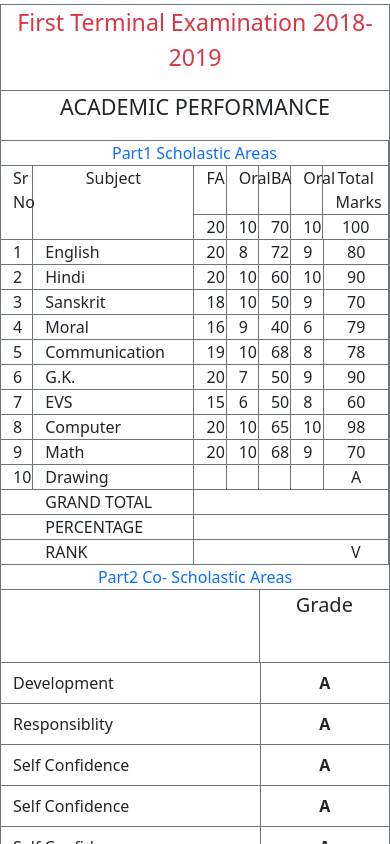
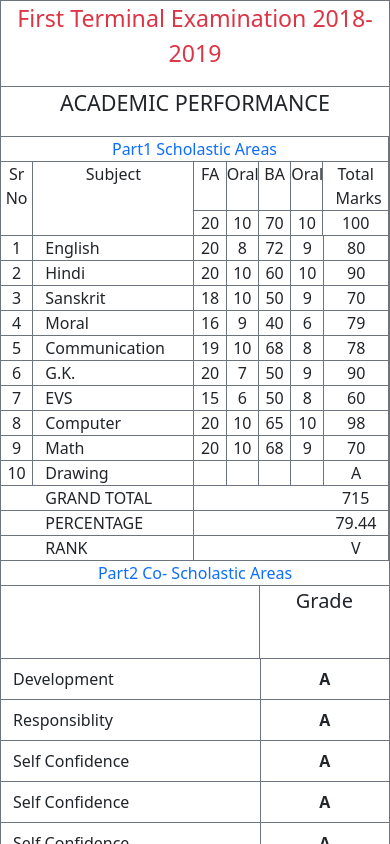
Before and after one commit to mrinalFouzdar/score-card, a React (Create React App) app: page / in a window 390 px wide. Shown: the top 844 px of the page. Built offline with nearby package versions, Linux system fonts and the light colour scheme.

Commit message:
css update

```diff
--- a/public/index.html
+++ b/public/index.html
@@ -9,6 +9,7 @@
       name="description"
       content="Web site created using create-react-app"
     />
+
     <link rel="apple-touch-icon" href="%PUBLIC_URL%/logo192.png" />
     <!--
       manifest.json provides metadata used when your web app is installed on a
--- a/src/components/Part1.jsx
+++ b/src/components/Part1.jsx
@@ -1,8 +1,8 @@
 import React from 'react'
 import {  Row, Col } from 'react-bootstrap';
 import result from "../data/result.json"
-// import { percentage, sum } from '../shared/helper';
-import "./table.css"
+import { percentage, sum } from '../shared/helper';
+import "./style.css"
 const Part1 = () => {
   return (
     <>
@@ -22,7 +22,7 @@ const Part1 = () => {
 
                                 <Col md={5}  sm={8} xs={6}>
                                     <Row>
-                                        <Col md={2} xs={2} sm={2} className="text-center border-end border-secondary paddingZero">
+                                        <Col md={2} xs={2} sm={2} className="paddingZero text-center border-end border-secondary paddingZero">
                                             FA
                                         </Col>
                                         <Col md={2} xs={2} sm={2} className="text-center border-end border-secondary paddingZero">
@@ -94,7 +94,7 @@ const Part1 = () => {
                                 <Col md={5} sm={8} xs={6} className="text-end">
                                 <Row>
                                 <Col xs={{span:4 , offset:8}} className="text-center">
-                                            {/* {sum(result.part_1)|| "0"} */}
+                                            {sum(result.part_1)}
                                 </Col>
                                </Row>
                                 </Col>
@@ -106,7 +106,7 @@ const Part1 = () => {
                                 <Row>
 
                                         <Col xs={{span:4 , offset:8}} className="text-center">
-                                            {/* {percentage(result.part_1)||0} */}
+                                            {percentage(result.part_1)}
                                         </Col>
                                     </Row>
                                 </Col>
--- a/src/components/Table.jsx
+++ b/src/components/Table.jsx
@@ -1,6 +1,5 @@
 import React from 'react'
 // import "./table.css"
-import data from "../data/result.json"
 import { Container, Row, Col } from 'react-bootstrap';
 import Part2 from './Part2';
 import Part1 from './Part1';
@@ -10,10 +9,10 @@ import Part3 from './Part3';
 const Tablecmpt = () => {
     return (
 
-        <Container className='border border-secondary mt-1'style={{border:"1px solid red"}}>
+        <Container className='border border-secondary '>
             <Row className='border-bottom border-secondary '>
                 <Col className='text-center '  >
-                    <p className="clrRed fs-3 fw-3  text-center text-danger "  >  First Terminal Examination 2018-2019</p>
+                    <p className="clrRed fs-3 fw-3  text-center text-danger"  >  First Terminal Examination 2018-2019</p>
                 </Col>
             </Row>
             <Row className='border-bottom border-secondary'>
--- /dev/null
+++ b/src/components/style.css
@@ -0,0 +1,6 @@
+@media (max-width:576px) {
+    .paddingZero{
+        padding: 0px!important;
+    }
+
+}
--- a/src/components/table.css
+++ b/src/components/table.css
@@ -1,6 +1,14 @@
-@media (max-width:576px) {
+/* @media (max-width:576px) {
     .paddingZero{
         padding: 0px;
     }
+}   */
 
+
+@media only screen and (max-width: 576px) {
+    .paddingZero{
+        padding-left:0px;
+        margin: 0%;
+        color: brown;
+    }
 }
--- a/src/index.css
+++ b/src/index.css
@@ -11,6 +11,3 @@ code {
   font-family: source-code-pro, Menlo, Monaco, Consolas, 'Courier New',
     monospace;
 }
-/* *{
-  padding: 0%;
-} */
```
